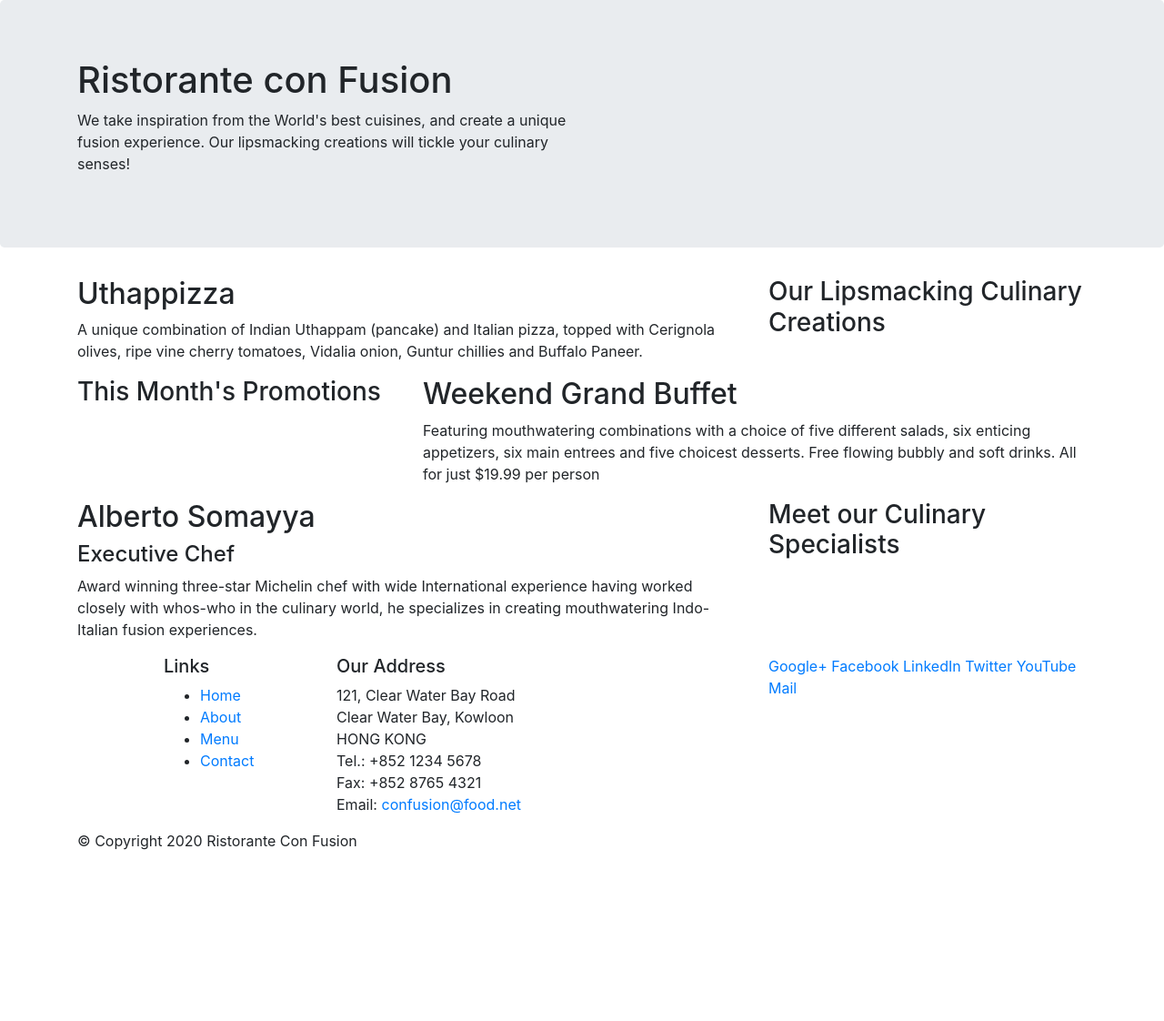
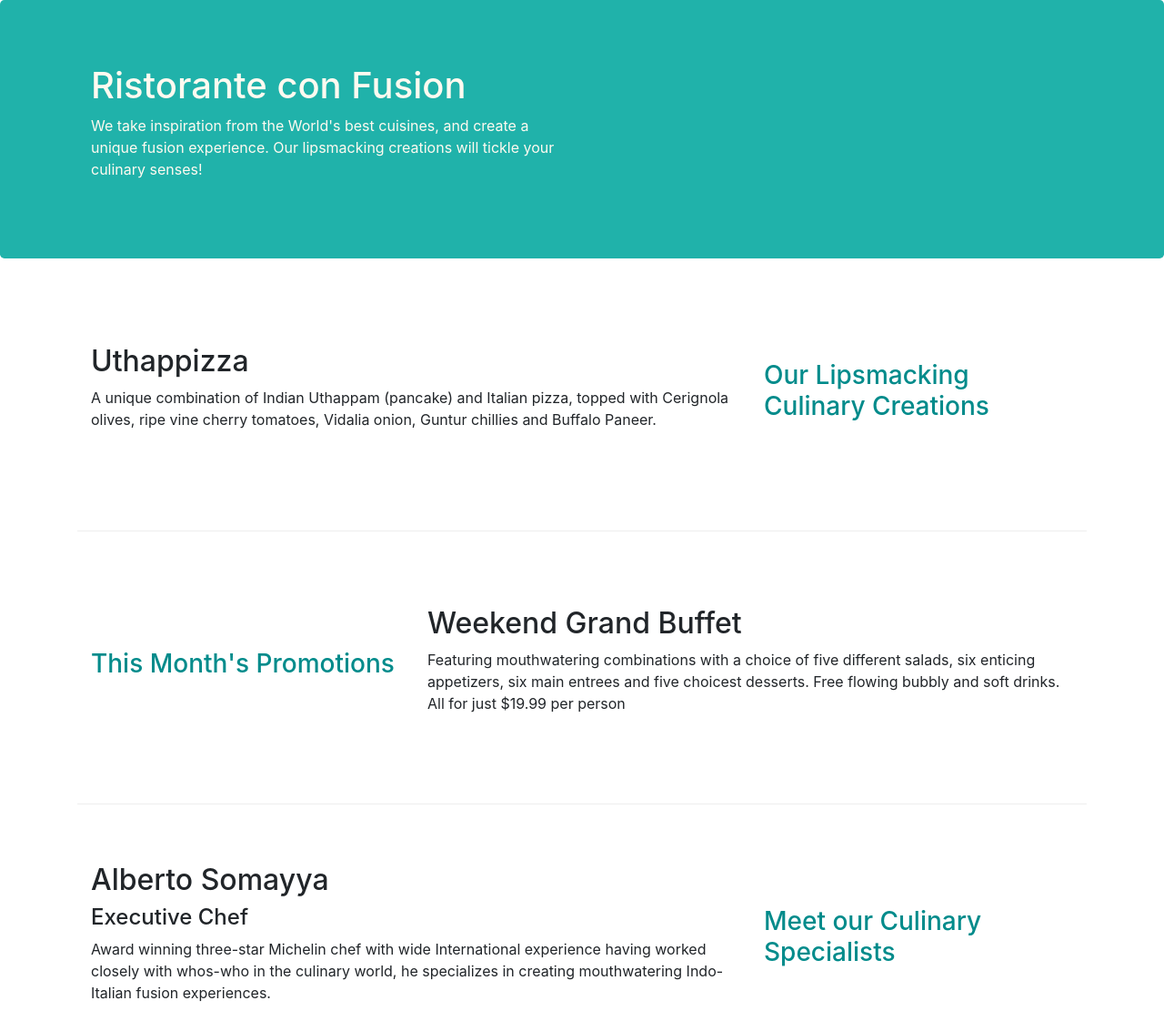
Before and after one commit to ritika-thakur/Bootstrap-4, a website: page index.html in a window 1280 px wide. Shown: the top 1122 px of the page at 91% size. Before the commit the page ends 952 px from the top, so only its background shows below. Drawn offline with nearby package versions, Linux system fonts and the light colour scheme.

Commit message:
Bootstrap Grid 2

```diff
--- /dev/null
+++ b/css/styles.css
@@ -0,0 +1,42 @@
+.row-header{
+    margin: 0px auto;
+    padding: 0px auto;
+}
+.row-content{
+    margin: 0px auto;
+    padding: 50px 0px;
+    border-bottom: 1px ridge;
+    min-height: 300px;
+}
+.side-heading{
+    color: darkcyan;
+}
+footer{
+    background-color: #eee;
+    margin: 0px auto;
+    padding: 20px 0px;
+    color: #333;
+}
+.jumbotron{
+    padding: 70px 30px;
+    margin: 0px auto;
+    background-color: lightseagreen;
+    color: floralwhite;
+}
+.address{
+    font-size: 80%;
+    margin: 0px;
+    color: #333;
+}
+a{
+     color: #333;
+
+}
+a:hover{
+    color: darkcyan;
+    text-decoration: none;
+}
+.copyright{
+    color: lightslategrey;
+    font-size: small;
+}
--- a/index.html
+++ b/index.html
@@ -7,6 +7,8 @@
 <link rel="stylesheet" href="https://maxcdn.bootstrapcdn.com/bootstrap/4.0.0/css/bootstrap.min.css"
     integrity="sha384-Gn5384xqQ1aoWXA+058RXPxPg6fy4IWvTNh0E263XmFcJlSAwiGgFAW/dAiS6JXm" crossorigin="anonymous">
 
+<link rel="stylesheet" href="css/styles.css">
+
 <head>
     <title>Ristorante Con Fusion</title>
 </head>
@@ -15,7 +17,7 @@
 
     <header class="jumbotron">
         <div class="container">
-            <div class="row">
+            <div class="row row-header">
                 <div class="col-12 col-sm-6">
                     <h1>Ristorante con Fusion</h1>
                     <p>We take inspiration from the World's best cuisines, and create a unique fusion experience. Our lipsmacking creations will tickle your culinary senses!</p>
@@ -27,8 +29,8 @@
     </header>
 
     <div class="container">
-        <div class="row">
-            <div class="col-12 col-sm-4 oder-sm-last colmd-3">
+        <div class="row row-content align-items-center">
+            <div class="side-heading col-12 col-sm-4 oder-sm-last colmd-3">
                 <h3>Our Lipsmacking Culinary Creations</h3>
             </div>
             <div class="col col-sm order-sm-first col-md">
@@ -38,8 +40,8 @@
         </div>
 
 
-        <div class="row">
-            <div class="col-12 col-sm-4 colmd-3">
+        <div class="row row-content align-items-center">
+            <div class="side-heading col-12 col-sm-4 colmd-3">
                 <h3>This Month's Promotions</h3>
             </div>
             <div class="col col-sm col-md">
@@ -48,8 +50,8 @@
             </div>
         </div>
 
-        <div class="row">
-            <div class="col-12 col-sm-4 order-sm-last colmd-3">
+        <div class="row row-content align-items-center">
+            <div class="side-heading col-12 col-sm-4 order-sm-last colmd-3">
                 <h3>Meet our Culinary Specialists</h3>
             </div>
             <div class="col col-sm order-sm-first col-md">
@@ -65,7 +67,7 @@
             <div class="row">
                 <div class="col-4 offset-1 col-sm-2">
                     <h5>Links</h5>
-                    <ul>
+                    <ul class="list-unstyled">
                         <li><a href="#">Home</a></li>
                         <li><a href="#">About</a></li>
                         <li><a href="#">Menu</a></li>
@@ -83,8 +85,8 @@
 		              Email: <a href="mailto:confusion@food.net">confusion@food.net</a>
 		           </address>
                 </div>
-                <div class="col-12 col-sm-4">
-                    <div>
+                <div class="col-12 col-sm-4 align-self-center">
+                    <div class="text-center">
                         <a href="http://google.com/+">Google+</a>
                         <a href="http://www.facebook.com/profile.php?id=">Facebook</a>
                         <a href="http://www.linkedin.com/in/">LinkedIn</a>
@@ -94,9 +96,9 @@
                     </div>
                 </div>
            </div>
-           <div class="row">
+           <div class="row justify-content-center">
                 <div class="col-auto">
-                    <p>© Copyright 2020 Ristorante Con Fusion</p>
+                    <p class="copyright">© Copyright 2020 Ristorante Con Fusion</p>
                 </div>
            </div>
         </div>
```
Also changed, not shown: app.js (deleted).
